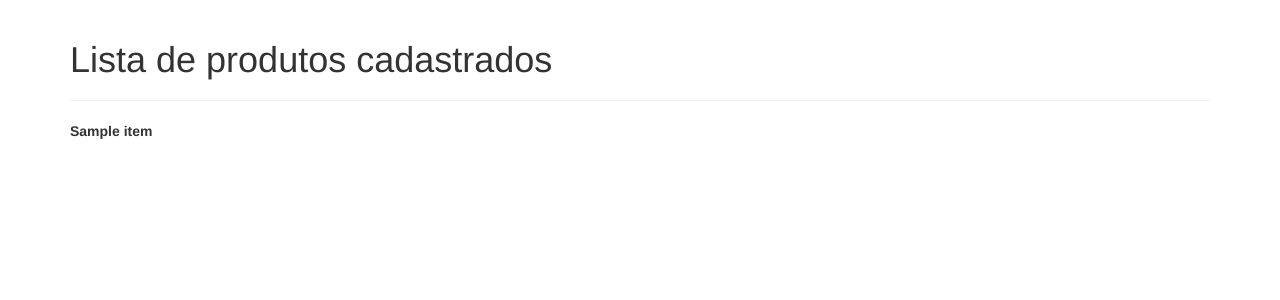
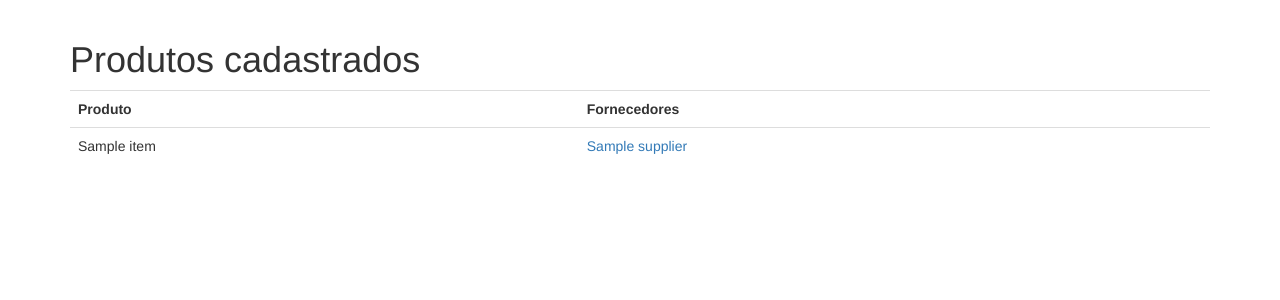
Before and after one commit to jcsilva/cadastro-fornecedores, a Flask app: page /listitems in a window 1280 px wide. Shown: the part 52-352 px from the top of the page. Run offline with Flask 2, Linux system fonts and the light colour scheme; tables that the repository leaves empty hold one stand-in row (values such as "Sample post"); some libraries are stand-ins or nearby versions.

Commit message:
Altera a forma de exibir a lista de produtos

```diff
--- a/app/routes.py
+++ b/app/routes.py
@@ -30,10 +30,7 @@ def new_item():
 @app.route('/listitems')
 def list_items():
     items = Item.query.order_by('name')
-    item_list = []
-    for item in items:
-        item_list.append(item.name)
-    return render_template('listitems.html', data=item_list)
+    return render_template('listitems.html', items=items)
 
 
 @app.route('/newsupplier', methods=['GET', 'POST'])
@@ -117,7 +114,8 @@ def new_order(suppliername):
                       freight_value=form.freight_value.data,)
         db.session.add(order)
         db.session.commit()
-        db.session.refresh(order) # get ID>: https://stackoverflow.com/questions/19388555/sqlalchemy-session-add-return-value
+        # get ID>: https://stackoverflow.com/questions/19388555/sqlalchemy-session-add-return-value
+        db.session.refresh(order)
         for item in form.order_items.data:
             order_item = OrderItem(order_id=order.id,
                                    item=item['item'],
--- a/app/templates/listitems.html
+++ b/app/templates/listitems.html
@@ -2,12 +2,25 @@
 
 {% block app_content %}
 
-<h1> Lista de produtos cadastrados </h1>
+<h1> Produtos cadastrados </h1>
 
-    <hr>
-    {% for t in data %}
-      <p>
-        <b> {{ t }} </b>
-      </p>
+
+<table class="table table-hover">
+    <tr>
+        <th>Produto</th>
+        <th>Fornecedores</th>
+    </tr>
+    {% for item in items|sort(attribute='name') %}
+        <tr>
+            <td>{{item.name}}</td>
+
+            <td>
+                {% for supplier in item.suppliers|sort(attribute='name') %}
+                <a href="{{ url_for('detail_supplier', suppliername=supplier.name) }}">{{ supplier.name }}</a> <br>
+                {% endfor %}
+            </td>
+        </tr>
     {% endfor %}
+</table>
+
 {% endblock %}
```
